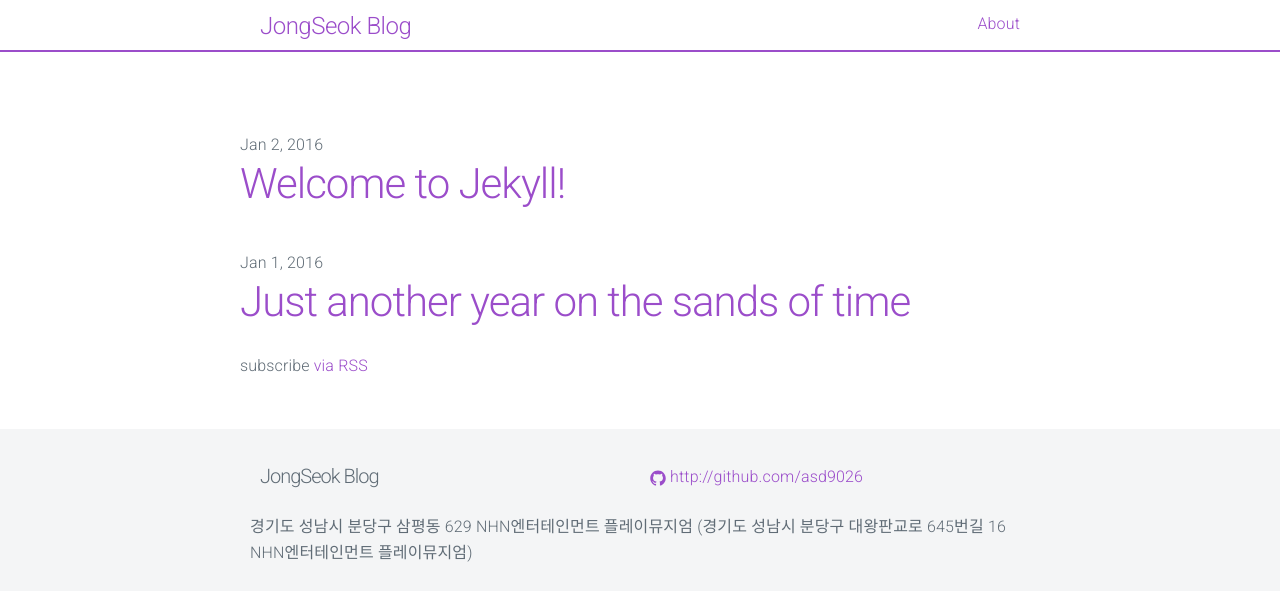
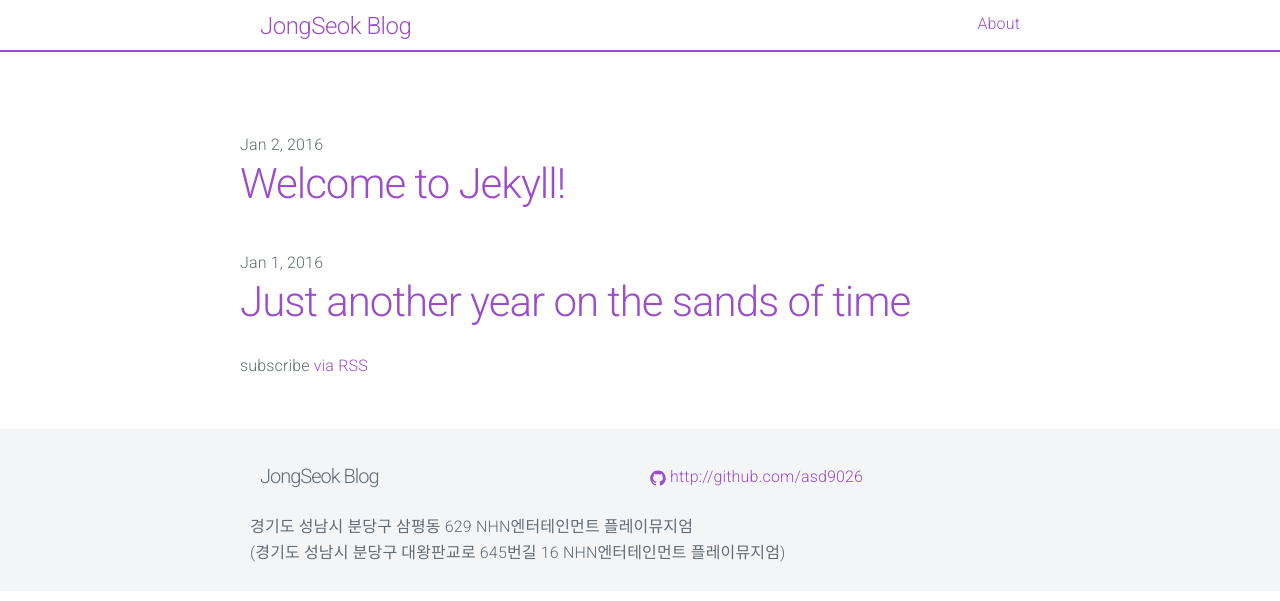
Before and after one commit to fareez-ahamed/millikyl, a Jekyll site: the page built from index.html, in a window 1280 px wide. Shown: the top 601 px of the page. Built offline with Jekyll 4.4.1, drawn with Linux system fonts in a browser that asks for light colours.

```diff
--- a/_config.yml
+++ b/_config.yml
@@ -9,7 +9,7 @@
 title: JongSeok Blog
 email: asd9026@hanmail.net
 description: > # this means to ignore newlines until "baseurl:"
- 경기도 성남시 분당구 삼평동 629 NHN엔터테인먼트 플레이뮤지엄
+ 경기도 성남시 분당구 삼평동 629 NHN엔터테인먼트 플레이뮤지엄<br>
  (경기도 성남시 분당구 대왕판교로 645번길 16 NHN엔터테인먼트 플레이뮤지엄)
 baseurl: "" # the subpath of your site, e.g. /blog
 url: "asd9026.github.io" # the base hostname & protocol for your site
```
